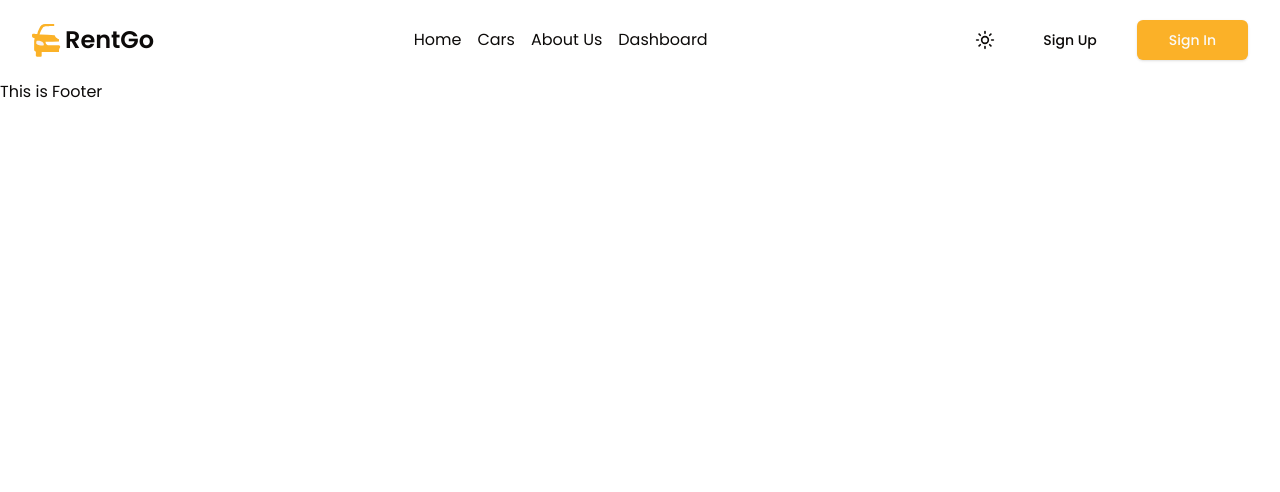
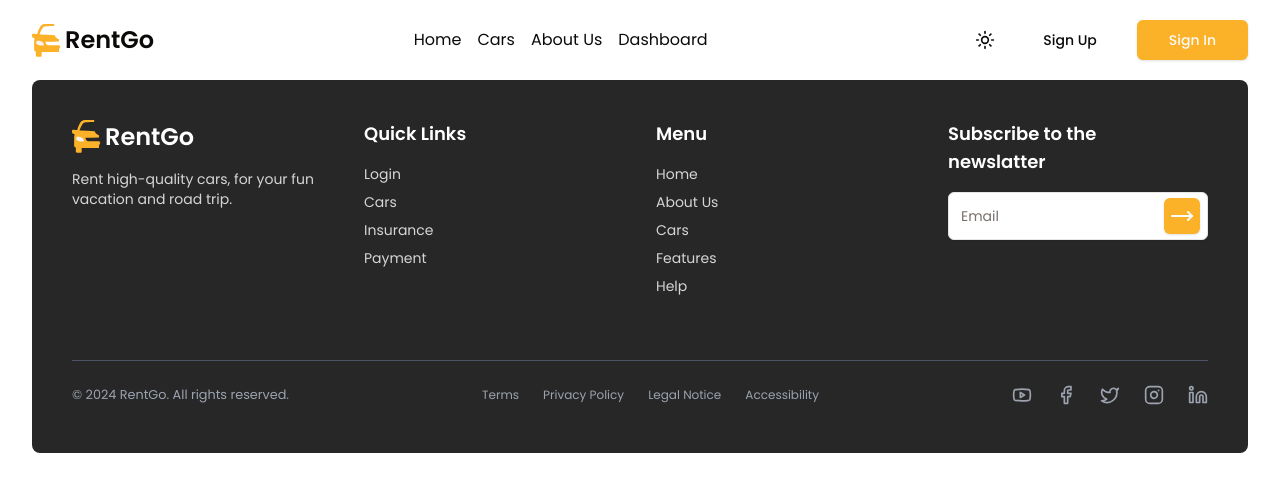
Before and after one commit to noyonalways/rentgo-web, a React (Vite) app: page / in a window 1280 px wide. Shown: the top 492 px of the page. Built offline with nearby package versions, Linux system fonts and the light colour scheme.

Commit message:
feat: footer section added

```diff
--- a/src/components/shared/footer/index.tsx
+++ b/src/components/shared/footer/index.tsx
@@ -1,7 +1,175 @@
+import { Button } from "@/components/ui/button";
+import { Input } from "@/components/ui/input";
+import {
+  Facebook,
+  Instagram,
+  Linkedin,
+  MoveRight,
+  Twitter,
+  Youtube,
+} from "lucide-react";
+import { Link } from "react-router-dom";
+import logo from "../../../assets/car.svg";
 interface IProps {}
 
 const Footer: React.FC<IProps> = () => {
-  return <div>This is Footer</div>;
+  return (
+    <footer>
+      <div className="container">
+        <div className="bg-[#272727] dark:bg-primary/10 pt-10 px-10 pb-6 rounded-lg">
+          <div className="grid lg:grid-cols-4 gap-8">
+            <div className="space-y-4">
+              <Link to="/" className="flex items-center space-x-1">
+                <img src={logo} alt="logo" />
+                <span className="text-2xl font-semibold text-white ">
+                  RentGo
+                </span>
+              </Link>
+              <p className="text-sm">
+                Rent high-quality cars, for your fun vacation and road trip.
+              </p>
+            </div>
+
+            {/* quick links */}
+            <div className="space-y-4">
+              <h6 className="font-semibold text-lg text-white">Quick Links</h6>
+              <ul className="space-y-2 text-sm">
+                <li>
+                  <Link className="text-[#D6D6D6] hover:underline" to="/">
+                    Login
+                  </Link>
+                </li>
+                <li>
+                  <Link className="text-[#D6D6D6] hover:underline" to="/">
+                    Cars
+                  </Link>
+                </li>
+                <li>
+                  <Link className="text-[#D6D6D6] hover:underline" to="/">
+                    Insurance
+                  </Link>
+                </li>
+                <li>
+                  <Link className="text-[#D6D6D6] hover:underline" to="/">
+                    Payment
+                  </Link>
+                </li>
+              </ul>
+            </div>
+
+            {/* menu */}
+            <div className="space-y-4">
+              <h6 className="font-semibold text-lg text-white">Menu</h6>
+              <ul className="space-y-2 text-sm">
+                <li>
+                  <Link className="text-[#D6D6D6] hover:underline" to="/">
+                    Home
+                  </Link>
+                </li>
+                <li>
+                  <Link className="text-[#D6D6D6] hover:underline" to="/">
+                    About Us
+                  </Link>
+                </li>
+                <li>
+                  <Link className="text-[#D6D6D6] hover:underline" to="/">
+                    Cars
+                  </Link>
+                </li>
+                <li>
+                  <Link className="text-[#D6D6D6] hover:underline" to="/">
+                    Features
+                  </Link>
+                </li>
+                <li>
+                  <Link className="text-[#D6D6D6] hover:underline" to="/">
+                    Help
+                  </Link>
+                </li>
+              </ul>
+            </div>
+
+            {/* news latter */}
+            <div className="space-y-4">
+              <h6 className="font-semibold text-lg text-white">
+                Subscribe to the <br /> newslatter
+              </h6>
+              <form className="relative">
+                <Input
+                  placeholder="Email"
+                  className="bg-white dark:bg-white/10 h-12"
+                />
+                <Button
+                  type="submit"
+                  size={"icon"}
+                  className="absolute right-2 top-[6px]"
+                >
+                  <MoveRight />
+                </Button>
+              </form>
+            </div>
+          </div>
+
+          <div className="flex items-center justify-between border-t border-t-gray-600 py-6 mt-16">
+            <small className="text-gray-400">
+              &copy; {new Date().getFullYear()} RentGo. All rights reserved.
+            </small>
+            <ul className="text-xs flex items-center space-x-6">
+              <li>
+                <a className="text-gray-400 hover:underline" href="#">
+                  Terms
+                </a>
+              </li>
+              <li>
+                <a className="text-gray-400 hover:underline" href="#">
+                  Privacy Policy
+                </a>
+              </li>
+              <li>
+                <a className="text-gray-400 hover:underline" href="#">
+                  Legal Notice
+                </a>
+              </li>
+              <li>
+                <a className="text-gray-400 hover:underline" href="#">
+                  Accessibility
+                </a>
+              </li>
+            </ul>
+
+            {/* social links */}
+            <ul className="flex items-center space-x-6">
+              <li>
+                <a className="text-gray-400 hover:underline" href="#">
+                  <Youtube size={20} />
+                </a>
+              </li>
+              <li>
+                <a className="text-gray-400 hover:underline" href="#">
+                  <Facebook size={20} />
+                </a>
+              </li>
+              <li>
+                <a className="text-gray-400 hover:underline" href="#">
+                  <Twitter size={20} />
+                </a>
+              </li>
+              <li>
+                <a className="text-gray-400 hover:underline" href="#">
+                  <Instagram size={20} />
+                </a>
+              </li>
+              <li>
+                <a className="text-gray-400 hover:underline" href="#">
+                  <Linkedin size={20} />
+                </a>
+              </li>
+            </ul>
+          </div>
+        </div>
+      </div>
+    </footer>
+  );
 };
 
 export default Footer;
--- /dev/null
+++ b/src/components/ui/input.tsx
@@ -0,0 +1,25 @@
+import * as React from "react"
+
+import { cn } from "@/lib/utils"
+
+export interface InputProps
+  extends React.InputHTMLAttributes<HTMLInputElement> {}
+
+const Input = React.forwardRef<HTMLInputElement, InputProps>(
+  ({ className, type, ...props }, ref) => {
+    return (
+      <input
+        type={type}
+        className={cn(
+          "flex h-9 w-full rounded-md border border-input bg-transparent px-3 py-1 text-sm shadow-sm transition-colors file:border-0 file:bg-transparent file:text-sm file:font-medium file:text-foreground placeholder:text-muted-foreground focus-visible:outline-none focus-visible:ring-1 focus-visible:ring-ring disabled:cursor-not-allowed disabled:opacity-50",
+          className
+        )}
+        ref={ref}
+        {...props}
+      />
+    )
+  }
+)
+Input.displayName = "Input"
+
+export { Input }
--- a/src/index.css
+++ b/src/index.css
@@ -77,4 +77,8 @@
   body {
     @apply bg-background text-foreground;
   }
+
+  p {
+    @apply text-[#D6D6D6];
+  }
 }
```
Also changed, not shown: src/routes/index.tsx (+11 -1 lines).
